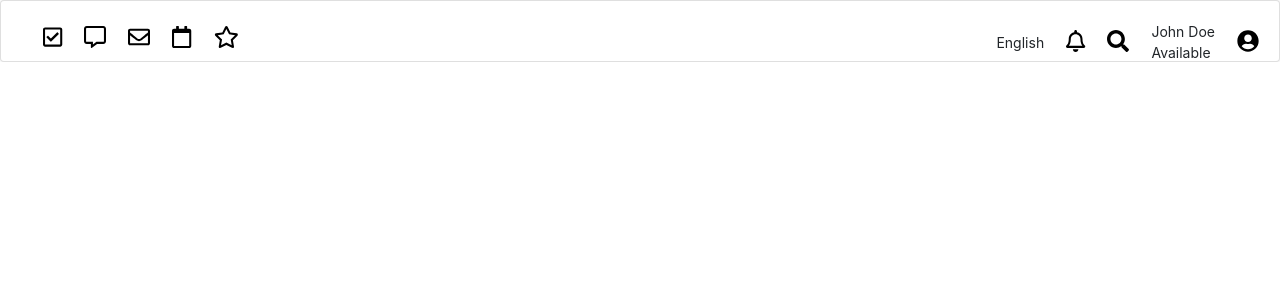
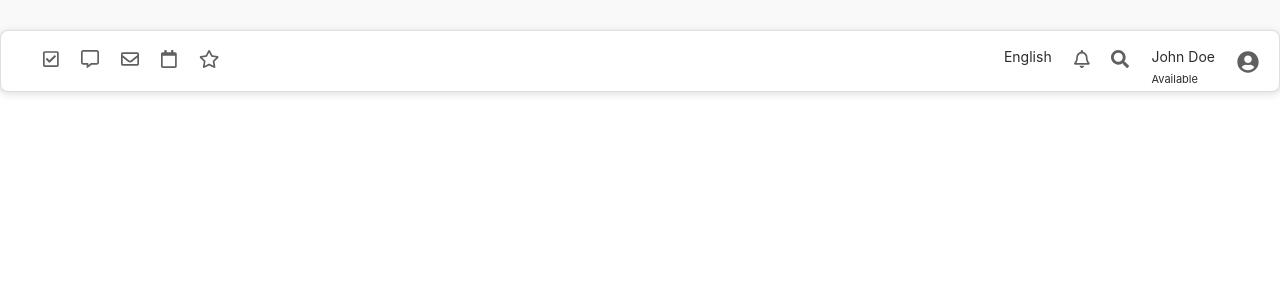
Before and after one commit to guiamado/front-end-layout, a React (Create React App) app in the folder frontend/: page / in a window 1280 px wide. Shown: the top 300 px of the page. Built offline with nearby package versions, Linux system fonts and the light colour scheme.

Commit message:
[ADD] Adicionando Sass e editando o navbar

```diff
--- a/frontend/package.json
+++ b/frontend/package.json
@@ -16,6 +16,7 @@
     "@types/react": "^17.0.1",
     "@types/react-dom": "^17.0.0",
     "bootstrap": "^4.6.0",
+    "node-sass": "^5.0.0",
     "react": "^17.0.1",
     "react-bootstrap": "^1.4.3",
     "react-dom": "^17.0.1",
@@ -47,5 +48,8 @@
       "last 1 firefox version",
       "last 1 safari version"
     ]
+  },
+  "devDependencies": {
+    "prettier": "^2.2.1"
   }
 }
--- a/frontend/src/App.tsx
+++ b/frontend/src/App.tsx
@@ -1,6 +1,7 @@
 import React from 'react';
 import logo from './logo.svg';
 import './App.css';
+import 'assets/scss/main.scss';
 import Home from './components/home/Home';
 
 function App() {
--- /dev/null
+++ b/frontend/src/assets/scss/main.scss
@@ -0,0 +1,5 @@
+.navBar {
+  box-shadow: 0px 2px 8px rgba(0, 0, 0, 0.135216) !important;
+  border-radius: 8px !important;
+  margin-top: 30px;
+}
--- a/frontend/src/components/navbar/NavBar.tsx
+++ b/frontend/src/components/navbar/NavBar.tsx
@@ -9,35 +9,35 @@ const NavBar: React.FC = () => {
 
     return (<Row>
         <Col lg="12">
-            <Card style={{ height: 62 }}>
-                <Card.Body>
+            <Card style={{ height: 62 }} className="navBar">
+                <Card.Body style={{ paddingTop: 15, paddingBottom: 15 }}>
                     <Row>
                         <Col lg="4">
                             {icons.map((el, index) => {
                                 return (
-                                    <span style={{ marginLeft: 22, cursor: 'pointer', fontSize: 22 }} key={`icon-${index}`}>
-                                        <FontAwesomeIcon icon={el} color="black"/>
+                                    <span style={{ marginLeft: 22, cursor: 'pointer', fontSize: 18 }} key={`icon-${index}`}>
+                                        <FontAwesomeIcon icon={el} color="#606060"/>
                                     </span>
                                 );
                             })}
                         </Col>
                         <Col lg={{ span: 4, offset: 4 }}>
-                            <div style={{ display: 'flex', fontSize: 14, alignItems: 'center', justifyContent: 'flex-end' }}>
+                            <div style={{ display: 'flex', fontSize: 14, justifyContent: 'flex-end', color: '#2C2C2C' }}>
                                 <span style={{ marginRight: 22 }}>
                                     English
                                 </span>
-                                <span style={{ marginRight: 22, cursor: 'pointer', fontSize: 22 }}>
-                                    <FontAwesomeIcon icon={faBell} color="black"/>
+                                <span style={{ marginRight: 22, cursor: 'pointer', fontSize: 18 }}>
+                                    <FontAwesomeIcon icon={faBell} color="#606060"/>
                                 </span>
-                                <span style={{ marginRight: 22, cursor: 'pointer', fontSize: 22 }}>
-                                    <FontAwesomeIcon icon={faSearch} color="black" />
+                                <span style={{ marginRight: 22, cursor: 'pointer', fontSize: 18 }}>
+                                    <FontAwesomeIcon icon={faSearch} color="#606060" />
                                 </span>
                                 <span style={{ marginRight: 22 }}>
                                     John Doe <br/>
-                                    Available
+                                    <span style={{ fontSize: 11}}>Available</span>
                                 </span>
                                 <span style={{ cursor: 'pointer', fontSize: 22 }}>
-                                    <FontAwesomeIcon icon={faUserCircle} color="black"/>
+                                    <FontAwesomeIcon icon={faUserCircle} color="#606060"/>
                                 </span>
                             </div>
                         </Col>
```
Also changed, not shown: 2 other files (tests, documents, lock files or other folders).
